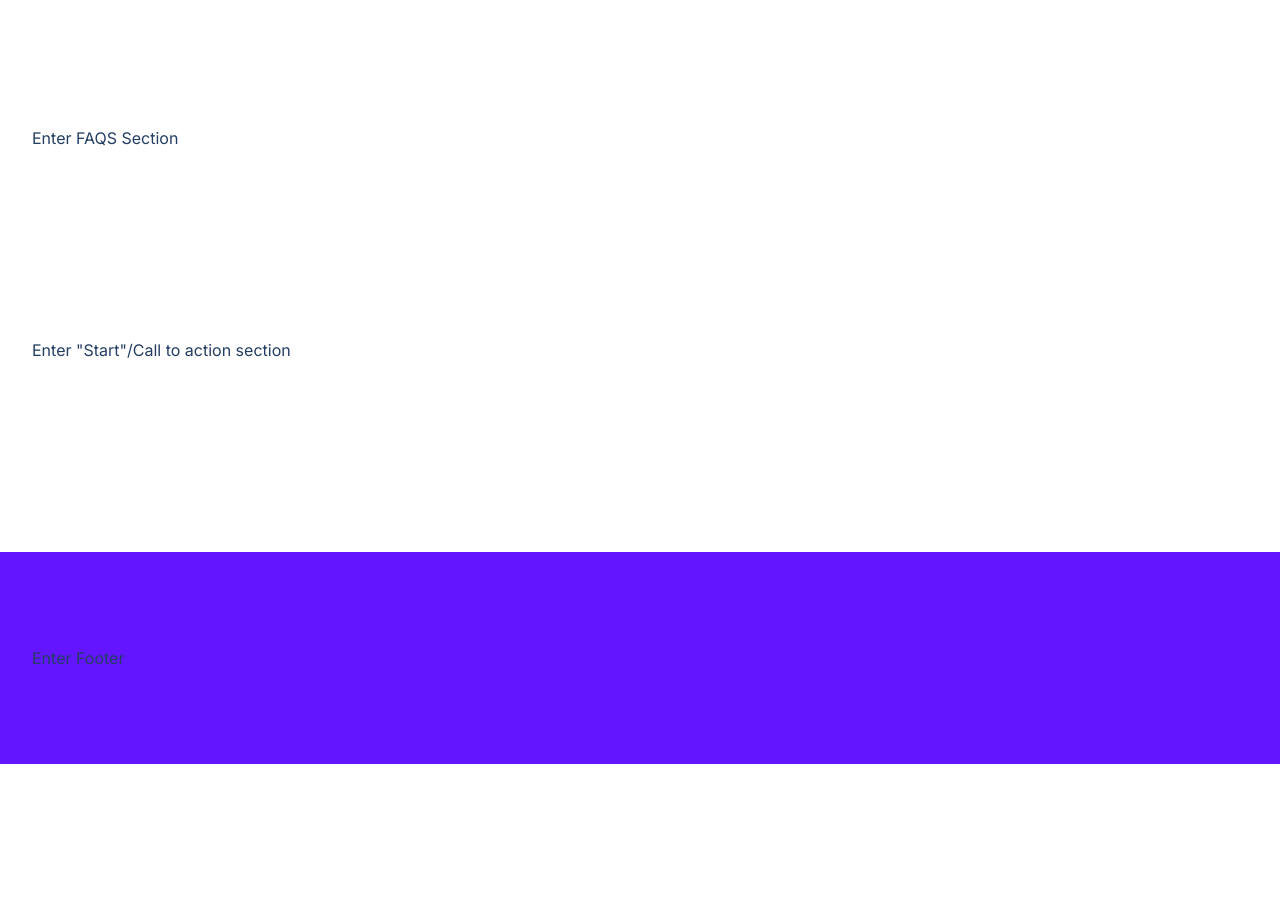
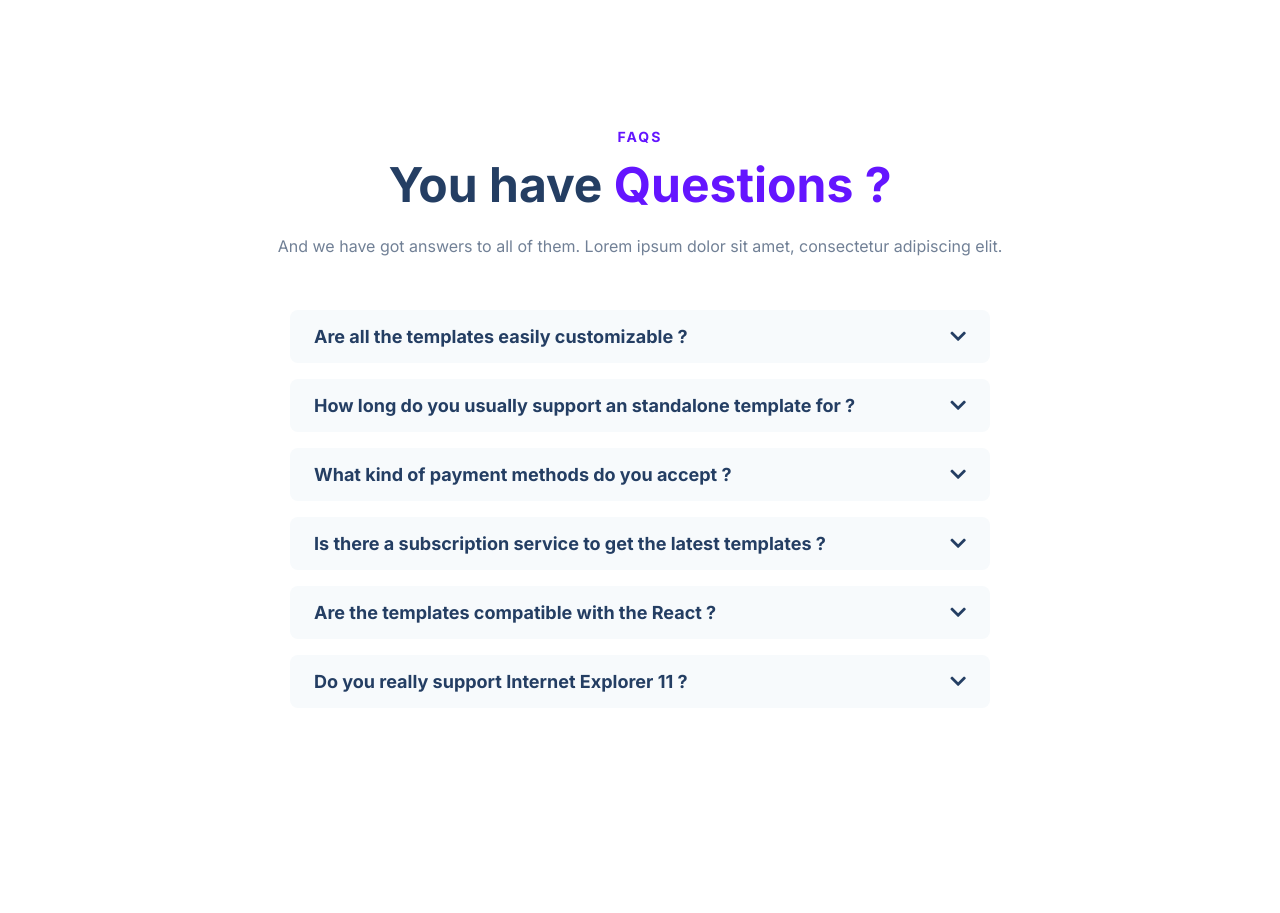
Before and after one commit to Karla-Med/treact-starter, a plain HTML site: page index.html in a window 1280 px wide. Shown: the part 5060-5973 px from the top of the page. Before the commit the page ends 5824 px from the top, so only its background shows below. Drawn offline with Linux system fonts and the light colour scheme.

Commit message:
Add faqs section

```diff
--- a/index.html
+++ b/index.html
@@ -540,7 +540,93 @@
 
       <section id="faqs">
         <div class="container">
-          <div class="row"><!--  -->Enter FAQS Section<!--  --></div>
+          <div class="row">
+            <div class="faqs__header">
+              <p class="faqs__subtitle">FAQS</p>
+              <h1 class="faqs__title">
+                You have <span class="purple">Questions ?</span>
+              </h1>
+              <p class="faqs__description">
+                And we have got answers to all of them. Lorem ipsum dolor sit
+                amet, consectetur adipiscing elit.
+              </p>
+            </div>
+            <div class="faqs__list">
+              <div class="faq">
+                <summary class="faq__question">
+                  Are all the templates easily customizable ?
+                  <i class="fas fa-chevron-down"></i>
+                </summary>
+                <p class="faq__answer">
+                  Yes, they all are. Lorem ipsum dotor sit amet, consectetur
+                  adipiscing elit, sed do eiusmod tempor incidident ut labore et
+                  dolore magna aliqua. Ut enim ad minim veniam, quis nostrud
+                  exercitation uliamco laboris nisi ut aliquip ex ea commodo
+                  consequat.
+                </p>
+              </div>
+              <div class="faq">
+                <summary class="faq__question">
+                  How long do you usually support an standalone template for ?
+                  <i class="fas fa-chevron-down"></i>
+                </summary>
+                <p class="faq__answer">
+                  Lorem ipsum dotor sit amet, consectetur adipiscing elit, sed
+                  do eiusmod tempor incidident ut labore et dolore magna aliqua.
+                  Ut enim ad minim veniam, quis nostrud exercitation uliamco
+                  laboris nisi ut aliquip ex ea commodo consequat.
+                </p>
+              </div>
+              <div class="faq">
+                <summary class="faq__question">
+                  What kind of payment methods do you accept ?
+                  <i class="fas fa-chevron-down"></i>
+                </summary>
+                <p class="faq__answer">
+                  Lorem ipsum dotor sit amet, consectetur adipiscing elit, sed
+                  do eiusmod tempor incidident ut labore et dolore magna aliqua.
+                  Ut enim ad minim veniam, quis nostrud exercitation uliamco
+                  laboris nisi ut aliquip ex ea commodo consequat.
+                </p>
+            </div>
+              <div class="faq">
+                <summary class="faq__question">
+                  Is there a subscription service to get the latest templates ?
+                  <i class="fas fa-chevron-down"></i>
+                </summary>
+                <p class="faq__answer">
+                  Lorem ipsum dotor sit amet, consectetur adipiscing elit, sed
+                  do eiusmod tempor incidident ut labore et dolore magna aliqua.
+                  Ut enim ad minim veniam, quis nostrud exercitation uliamco
+                  laboris nisi ut aliquip ex ea commodo consequat.
+                </p>
+              </div>
+              <div class="faq">
+                <summary class="faq__question">
+                  Are the templates compatible with the React ?
+                  <i class="fas fa-chevron-down"></i>
+                </summary>
+                <p class="faq__answer">
+                  Lorem ipsum dotor sit amet, consectetur adipiscing elit, sed
+                  do eiusmod tempor incidident ut labore et dolore magna aliqua.
+                  Ut enim ad minim veniam, quis nostrud exercitation uliamco
+                  laboris nisi ut aliquip ex ea commodo consequat.
+                </p>
+              </div>
+              <div class="faq">
+                <summary class="faq__question">
+                  Do you really support Internet Explorer 11 ?
+                  <i class="fas fa-chevron-down"></i>
+                </summary>
+                <p class="faq__answer">
+                  Lorem ipsum dotor sit amet, consectetur adipiscing elit, sed
+                  do eiusmod tempor incidident ut labore et dolore magna aliqua.
+                  Ut enim ad minim veniam, quis nostrud exercitation uliamco
+                  laboris nisi ut aliquip ex ea commodo consequat.
+                </p>
+              </div>
+            </div>
+          </div>
         </div>
       </section>
       <!-- END OF FAQS -->
--- a/style.css
+++ b/style.css
@@ -768,6 +768,82 @@ TESTIMONIALS ↓
 
 /*
 
+FAQS ↓
+
+*/
+
+.faqs__list {
+  max-width: 700px;
+  margin: 48px auto 0;
+}
+
+.faq {
+  background-color: #f7fafc;
+  padding: 16px 24px;
+  border-radius: 8px;
+  margin-bottom: 16px;
+}
+
+.faq__question {
+  font-size: 18px;
+  font-weight: bold;
+  cursor: pointer;
+  list-style: none;
+  display: flex;
+  justify-content: space-between;
+  align-items: center;
+  list-style: none;
+}
+
+.faq__question i {
+    transition: tranform 300ms ease;
+}
+
+.faq:hover .faq__question i {
+    transform: rotate(180deg);
+}
+
+.faq__answer {
+  color: #718096;
+  line-height: 2;
+  max-height: 0;
+  opacity: 0;
+  overflow: hidden;
+  margin-top: 0px;
+  transition: all 300ms ease;
+}
+
+.faq:hover .faq__answer {
+    max-height: 300px;
+    opacity: 1;
+    margin-top: 16px;
+}
+
+.faqs__header {
+  text-align: center;
+  margin-bottom: 48px;
+}
+
+.faqs__subtitle {
+  color: #6415ff;
+  font-weight: bold;
+  font-size: 14px;
+  letter-spacing: 2px;
+  margin-bottom: 10px;
+}
+
+.faqs__title {
+  font-size: 48px;
+  margin-bottom: 16px;
+}
+
+.faqs__description {
+  color: #718096;
+  line-height: 2;
+}
+
+/*
+
 START / CALL TO ACTION ↓
 
 */
```
Lines whose indentation alone changed are shown as unchanged.
